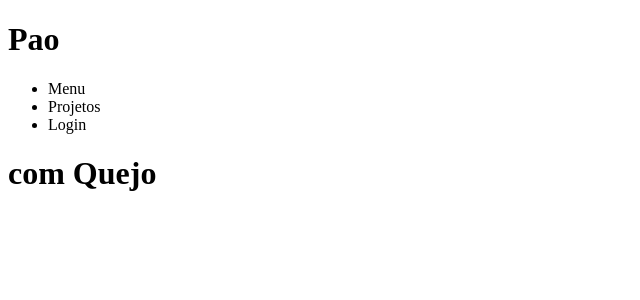
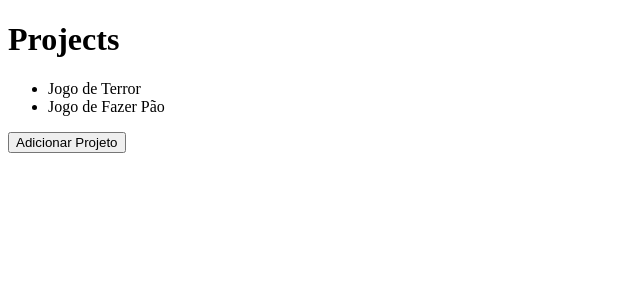
Before and after one commit to sergipe085/frontend-React, a React app: page / in a window 1280 px wide. Shown: the top 300 px of the page, without its empty margins (0-640 px from the left). Built offline with nearby package versions, Linux system fonts and the light colour scheme.

Commit message:
State and Immutability

```diff
--- a/src/App.js
+++ b/src/App.js
@@ -1,19 +1,25 @@
-import React from 'react';
+import React, { useState } from 'react';
 
 import Header from './components/Header';
 
 const App = () => {
+  //retorna um array com 2 valores. 1 - a variavel 2 - um metodo para mudar o valor dessa variavel
+  const [ projects, setProject ] = useState(["Jogo de Terror", "Jogo de Fazer Pão"]);
+
+  function handleAddProject() {
+    setProject([...projects, `Novo Projeto ${Date.now()}`]); //imutabilidade
+  }
+
   return(
     //fragment
     <>
-      <Header title="Pao">
-        <ul>
-          <li>Menu</li>
-          <li>Projetos</li>
-          <li>Login</li>
-        </ul>
-      </Header>
-      <Header title="com Quejo"/>
+      <Header title="Projects"/>
+
+      <ul>
+        {projects.map(project => <li key={project}>{project}</li>)}
+      </ul>
+
+      <button type="button" onClick={handleAddProject}>Adicionar Projeto</button>
     </>
   );
 }
--- a/src/components/Header.js
+++ b/src/components/Header.js
@@ -1,11 +1,9 @@
 import React from 'react';
 
-export default function Header({ title, children }) {
+export default function Header({ title }) {
   return (
     <header>
       <h1>{title}</h1>
-
-      {children}
     </header>
   );
 }
```
